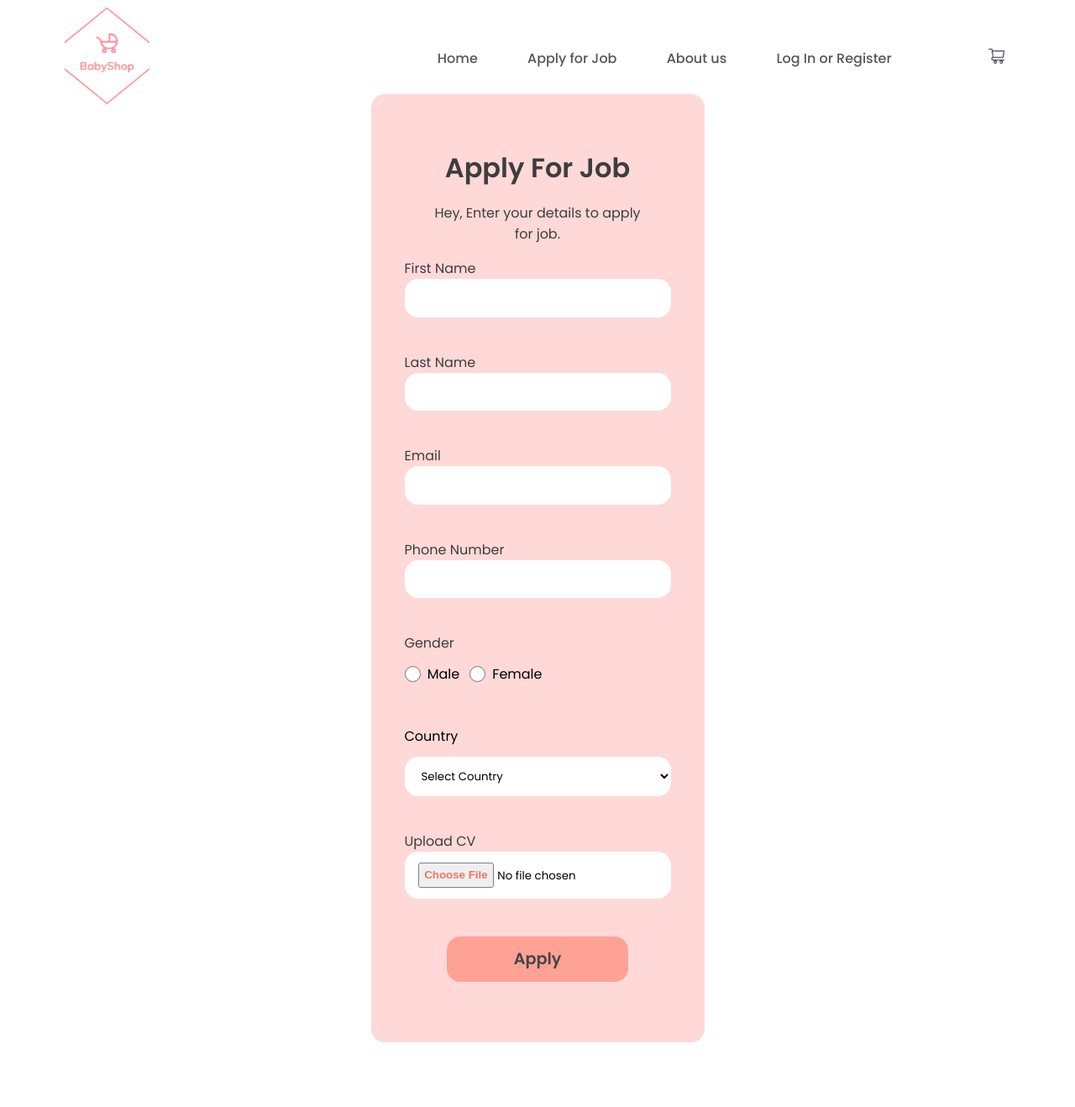
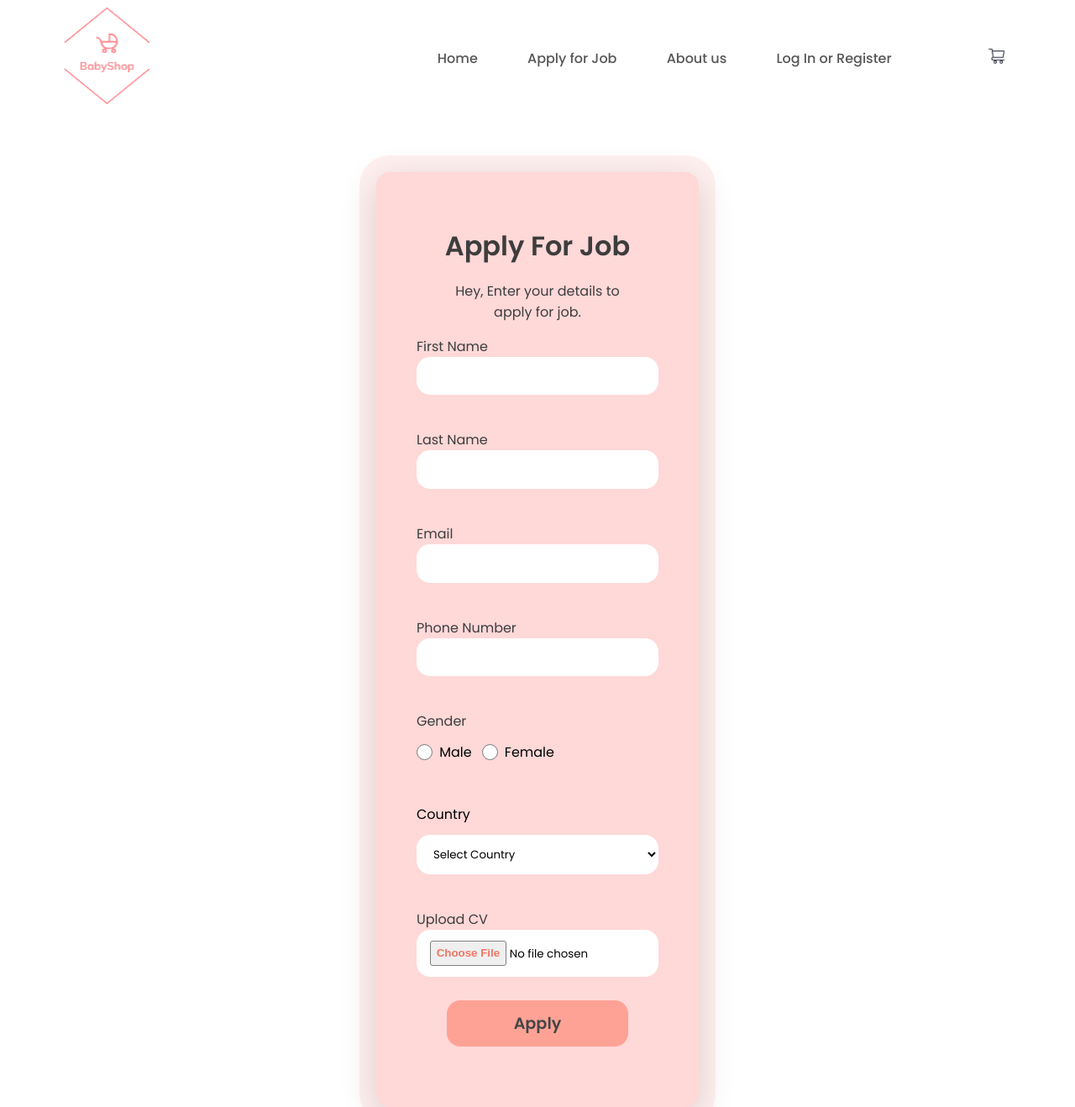
Before and after one commit to arpanaditya/BabyShop, a Next.js app: page /apply_for_job in a window 1280 px wide. Shown: the whole page at 84% size. Before the commit the page ends 1241 px from the top, so only its background shows below. Built offline with nearby package versions, Linux system fonts and the light colour scheme.

Commit message:
Improved Login Component UI (#13)

```diff
--- a/pages/login.js
+++ b/pages/login.js
@@ -36,7 +36,7 @@ const Register = () => {
 							className='input_res'
 								name="password"
 								onChange={handleInput}
-								placeholder=''
+								placeholder='Enter your password'
 								value={registation.password}
 								type="password"
 							></input> {/*password*/}
--- a/styles/globals.css
+++ b/styles/globals.css
@@ -367,7 +367,7 @@ a {
 /* //!-------------------------------------------------------------------- */
 /* //!-------------------login/registation-------------------------------- */
 .res_mr {
-  padding-top: 7rem;
+  padding-top: 16%;
 }
 .c_contain {
   /* border: #ff523b solid; */
@@ -377,6 +377,7 @@ a {
   /* text-align: center; */
 }
 .input_res {
+  width: 20vw;
   padding: 0.8rem 1rem;
   margin-bottom: 1rem;
   border: none;
@@ -416,6 +417,7 @@ input[type="radio"] {
   background: #FFD8D8;
   padding: 4rem 2.5rem;
   border-radius: 1rem;
+  box-shadow: 0 10px 40px #dbcbcb, 0 0 0 20px #ffefefeb;
 }
 .ch_contain p {
   color: #3d3d3d;
@@ -435,6 +437,7 @@ input[type="radio"] {
   margin-top: -1.5rem;
 }
 #res_btn {
+  cursor: pointer;
   padding: 0.8rem 5rem;
   /* margin-left: 15%; */
   /* width: 85%; */
@@ -442,7 +445,7 @@ input[type="radio"] {
   background: #ffa296;
   border: none;
   border-radius: 1rem;
-  margin: 1.8rem 0rem 0.5rem 0rem;
+  margin: 0.8rem 0rem 0.5rem 0rem;
   font-weight: 600;
   font-size: 1.2rem;
 }
```
